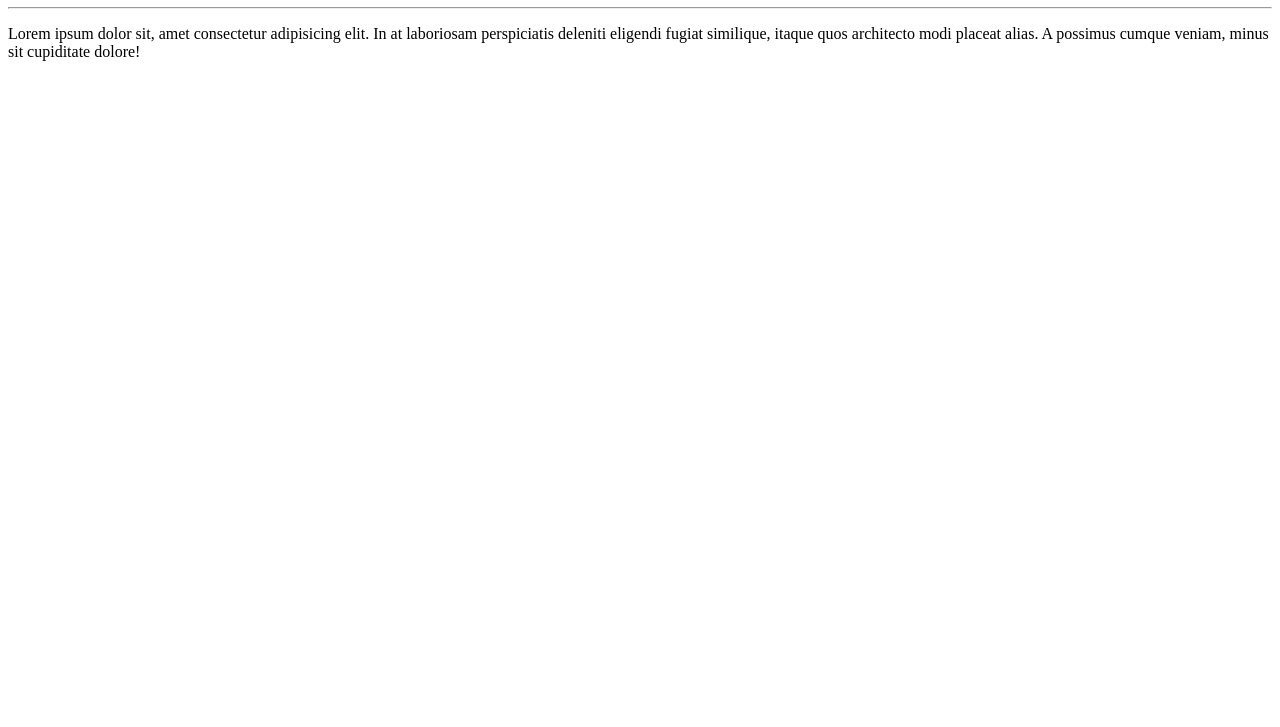
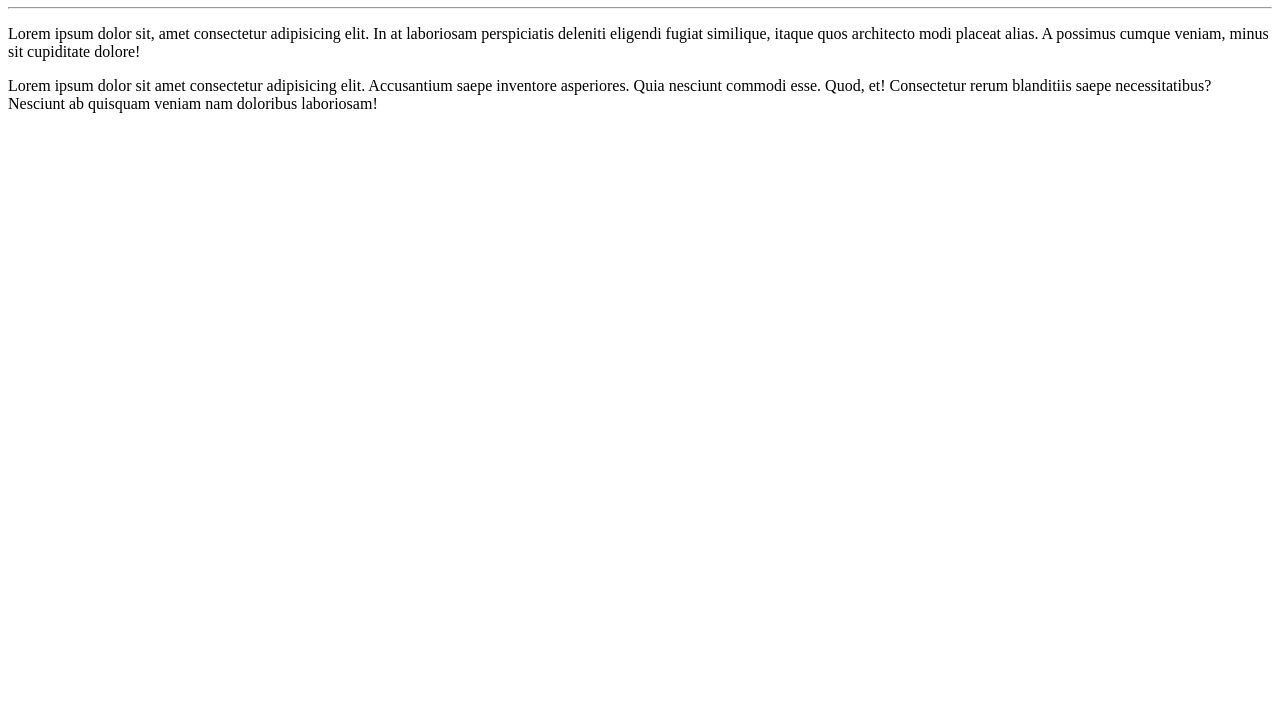
Before and after one commit to shark-00/hello-word, a plain HTML site: page site exemplo/index.html in a window 1280 px wide. Shown: the part 73-800 px from the top of the page. Drawn offline with Linux system fonts and the light colour scheme.

Commit message:
novo paragrafo

```diff
--- a/site exemplo/index.html
+++ b/site exemplo/index.html
@@ -9,5 +9,6 @@
     <h1>ola, mundo !</h1>
     <hr>
     <p>Lorem ipsum dolor sit, amet consectetur adipisicing elit. In at laboriosam perspiciatis deleniti eligendi fugiat similique, itaque quos architecto modi placeat alias. A possimus cumque veniam, minus sit cupiditate dolore!</p>
+    <p>Lorem ipsum dolor sit amet consectetur adipisicing elit. Accusantium saepe inventore asperiores. Quia nesciunt commodi esse. Quod, et! Consectetur rerum blanditiis saepe necessitatibus? Nesciunt ab quisquam veniam nam doloribus laboriosam!</p>
 </body>
 </html>
```
